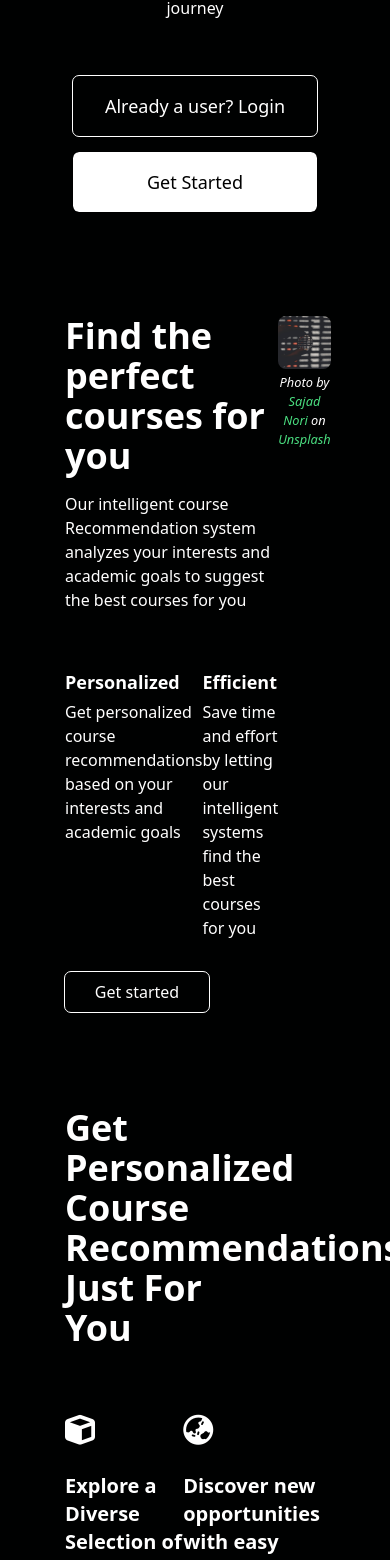
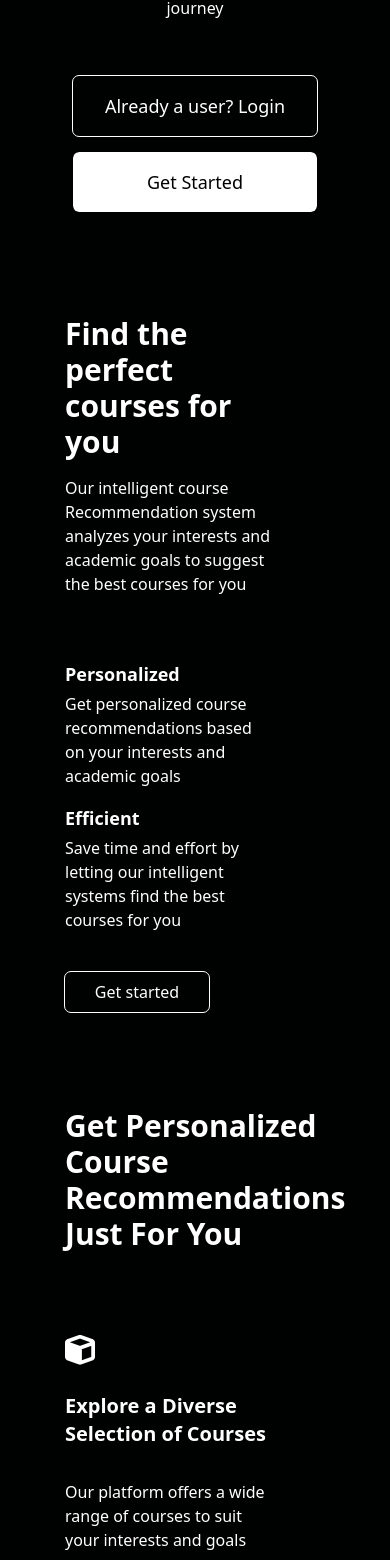
Before and after one commit to se-sept-14/satoru, a Vue app in the folder client/: page / in a window 390 px wide. Shown: the part 428-1988 px from the top of the page. Built offline with nearby package versions, Linux system fonts and the light colour scheme.

Commit message:
Made a bunch of responsive design changes. Hid testimonials on mobile devices

```diff
--- a/client/src/pages/HomePage.vue
+++ b/client/src/pages/HomePage.vue
@@ -29,8 +29,8 @@
     </div>
 
     <div class="flex flex-row mt-24">
-      <div class="basis-3/5 flex flex-col">
-        <h1 class="text-4xl font-semibold mb-4">
+      <div class="lg:basis-3/5 flex flex-col">
+        <h1 class="text-3xl lg:text-4xl font-semibold mb-4">
           Find the perfect courses for you
         </h1>
         <p class="mb-2">
@@ -38,15 +38,15 @@
           and academic goals to suggest the best courses for you
         </p>
 
-        <div class="flex flex-row mt-12">
-          <div class="flex flex-col">
+        <div class="flex flex-col lg:flex-row mt-12">
+          <div class="flex flex-col my-2 lg:my-0">
             <p class="text-lg font-bold mb-1">Personalized</p>
             <p>
               Get personalized course recommendations based on your interests
               and academic goals
             </p>
           </div>
-          <div class="flex flex-col">
+          <div class="flex flex-col my-2 lg:my-0">
             <p class="text-lg font-bold mb-1">Efficient</p>
             <p>
               Save time and effort by letting our intelligent systems find the
@@ -61,7 +61,7 @@
           Get started
         </button>
       </div>
-      <div class="basis-2/5 flex flex-col">
+      <div class="invisible lg:visible basis-2/5 flex flex-col">
         <img
           class="rounded-lg"
           src="@/assets/HomePage/landing-page-image.jpg"
@@ -88,12 +88,12 @@
     </div>
 
     <div class="flex flex-col mt-24 mb-20">
-      <h1 class="text-4xl font-bold w-2/3 mb-4">
+      <h1 class="text-3xl font-bold lg:w-2/3 lg:text-5xl mb-4">
         Get Personalized Course Recommendations Just For You
       </h1>
 
-      <div class="flex flex-row mt-12">
-        <div class="flex flex-col">
+      <div class="flex flex-col lg:flex-row mt-12">
+        <div class="flex flex-col my-4 lg:my-0">
           <i class="fa-solid fa-cube text-3xl"></i>
           <p class="text-xl font-semibold mt-6">
             Explore a Diverse Selection of Courses
@@ -110,7 +110,7 @@
           </div>
         </div>
 
-        <div class="flex flex-col">
+        <div class="flex flex-col my-4 lg:my-0">
           <i class="fa-solid fa-earth-asia text-3xl"></i>
           <p class="text-xl font-semibold mt-6">
             Discover new opportunities with easy enrollment
@@ -129,7 +129,7 @@
       </div>
     </div>
 
-    <div class="flex flex-col items-center mt-32 mb-12">
+    <div class="collapse lg:visible flex flex-col items-center mt-32 mb-12">
       <div class="flex flex-row">
         <i class="fa-solid fa-podcast text-3xl mr-2"></i>
         <p class="text-3xl font-semibold">Testimonials</p>
```
